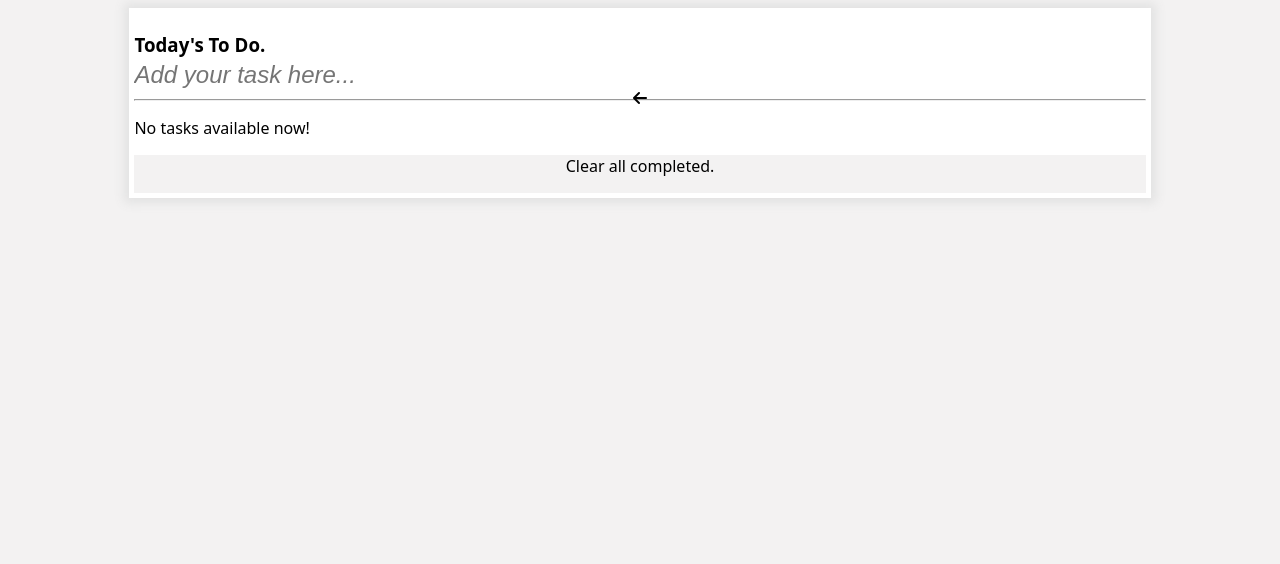
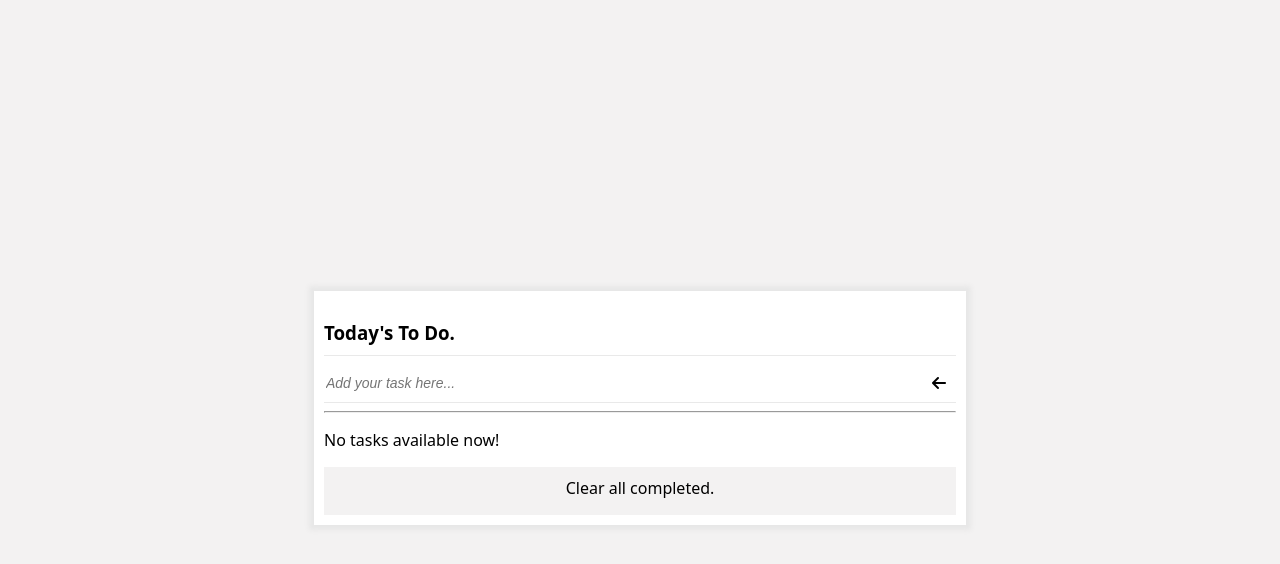
Before and after one commit to inspecta/todo-list-webpack, a website built with webpack: page src/index.html in a window 1280 px wide. Built offline with nearby package versions, Linux system fonts and the light colour scheme.

Commit message:
Add more todo stylings

```diff
--- a/src/style.css
+++ b/src/style.css
@@ -6,46 +6,81 @@ body {
   background-color: rgb(243, 242, 242);
   display: flex;
   flex-direction: column;
+  justify-content: center;
   align-items: center;
+  height: 100vh;
+  overflow: hidden;
+}
+
+.todo-list {
+  width: 50%;
+  margin: auto;
+  height: auto;
+  background-color: #fff;
+  box-shadow: 0 0 5px 5px rgb(231, 231, 231);
+  padding: 10px;
+}
+
+h3 {
+  font-style: normal;
+  padding-bottom: 10px;
+  border-bottom: 1px solid rgb(233, 233, 233);
 }
 
 .add-task {
-  height: 1em;
-  flex-direction: column;
   display: flex;
-  align-items: center;
-  justify-content: center;
-}
-
-.add-task > ::placeholder {
-  font-style: italic;
+  flex-direction: row;
+  justify-content: space-between;
+  padding-bottom: 10px;
+  border-bottom: 1px solid rgb(233, 233, 233);
 }
 
 .input-task {
+  outline: 0;
+  border: 0;
+}
+
+.input-task::placeholder {
+  font-style: italic;
+  font-size: 14px;
+}
+
+.fa-arrow-left {
+  margin-right: 10px;
+  cursor: pointer;
+}
+
+.input-display {
   border: 0;
   outline: 0;
-  font-size: 1.5em;
-  width: 100%;
-}
-
-.todo-list {
-  background-color: #fff;
-  width: 80%;
-  margin: auto;
-  box-shadow: 0 0 10px 5px rgb(226, 226, 226);
-  padding: 5px;
+  font-size: 16px;
+  cursor: auto;
 }
 
 .tasks-list {
   list-style: none;
+  padding-left: 10px;
+}
+
+.tasks-list > li {
+  display: flex;
+  flex-direction: row;
+  justify-content: space-between;
+  margin-bottom: 10px;
+  border-bottom: 1px solid rgb(224, 224, 224);
   padding-left: 0;
 }
 
 .task {
   display: flex;
   flex-direction: row;
-  gap: 5px;
-  align-items: center;
+  width: 80%;
+  gap: 10px;
+  margin-bottom: 10px;
+}
+
+.fa-trash-can {
+  cursor: pointer;
 }
 
 .footer {
@@ -57,5 +92,5 @@ body {
 }
 
 .footer > p {
-  margin-top: 0;
+  margin-top: 10px;
 }
```
